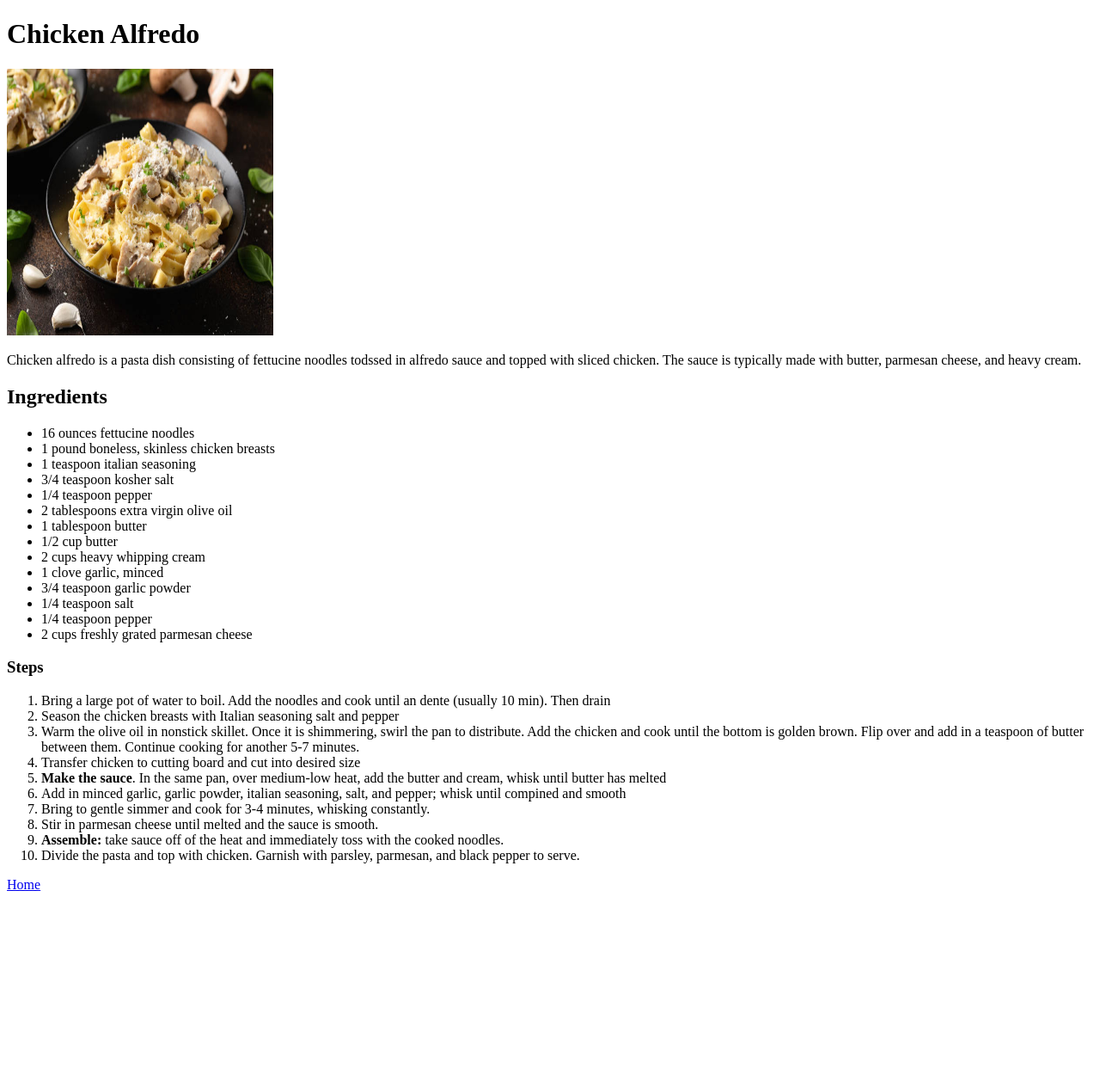
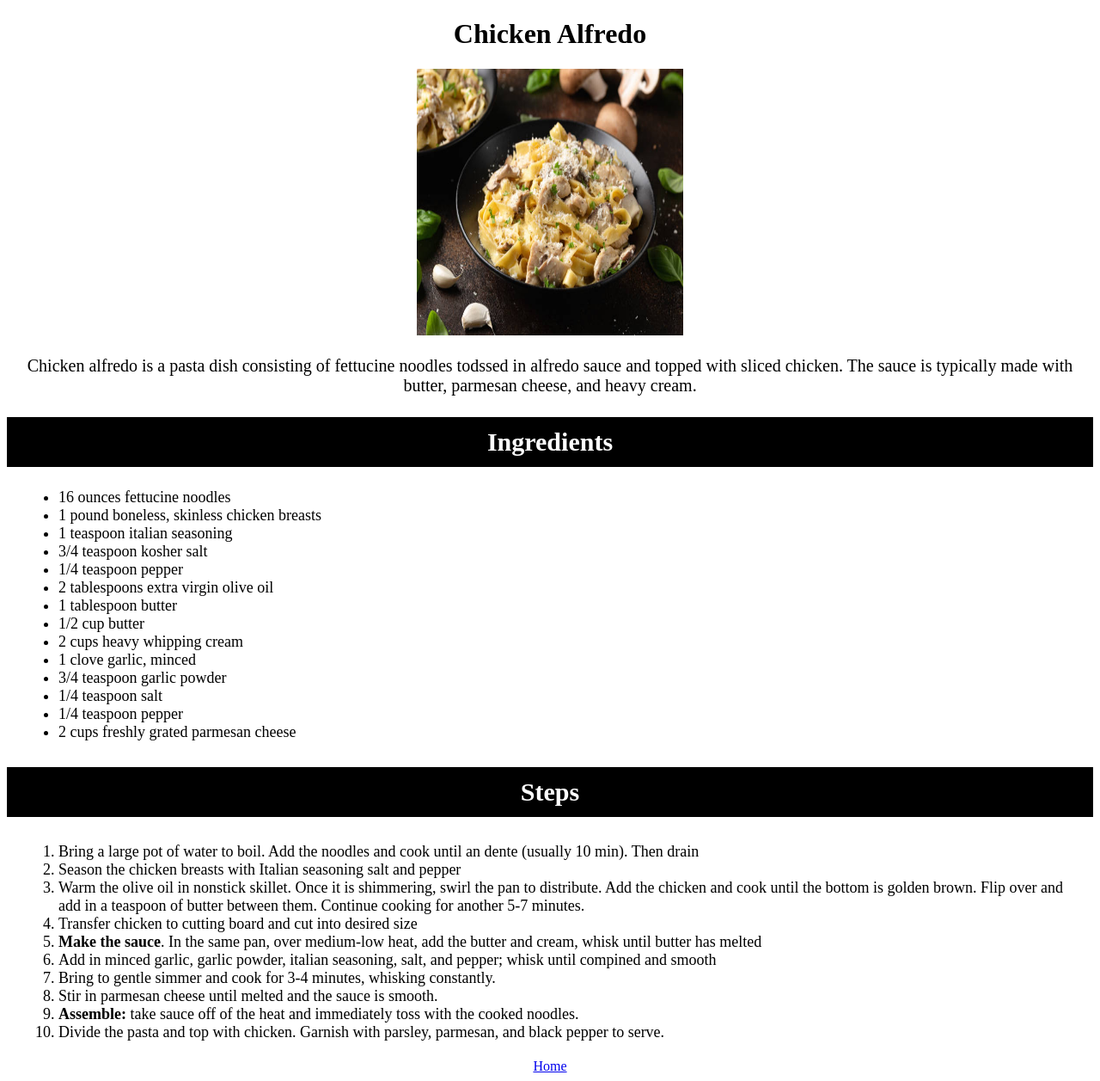
Before and after one commit to AlexC2811/Odin-Recipes, a plain HTML site: page recipes/chickenalfredo.html in a window 1280 px wide. Shown: the whole page at 86% size. Before the commit the page ends 1046 px from the top, so only its background shows below. Drawn offline with Linux system fonts and the light colour scheme.

Commit message:
added a stylesheet to style the recipe pages

```diff
--- a/recipes/chickenalfredo.html
+++ b/recipes/chickenalfredo.html
@@ -4,13 +4,14 @@
     <meta charset="UTF-8">
     <meta name="viewport" content="width=device-width, initial-scale=1.0">
     <title>Chicken Alfredo Recipe</title>
+    <link rel="stylesheet" href="chickenstyle.css">
 </head>
 <body>
     <h1>Chicken Alfredo</h1>
-    <p><img src="../images/chickenalfredo.jpg" alt="Chicken Alfredo" height="310" width="310"></p>
-    <p>Chicken alfredo is a pasta dish consisting of fettucine noodles todssed in alfredo sauce and topped with sliced chicken. The sauce is typically made with butter, parmesan cheese, and heavy cream.</p>
-    <h2>Ingredients</h2>
-    <ul>
+    <p class="image"><img src="../images/chickenalfredo.jpg" alt="Chicken Alfredo" height="310" width="310"></p>
+    <p class="description">Chicken alfredo is a pasta dish consisting of fettucine noodles todssed in alfredo sauce and topped with sliced chicken. The sauce is typically made with butter, parmesan cheese, and heavy cream.</p>
+    <h2 class="heading">Ingredients</h2>
+    <ul class="list">
         <li>16 ounces fettucine noodles</li>
         <li>1 pound boneless, skinless chicken breasts </li>
         <li>1 teaspoon italian seasoning</li>
@@ -26,8 +27,8 @@
         <li>1/4 teaspoon pepper</li>
         <li>2 cups freshly grated parmesan cheese</li>
     </ul>
-    <h3>Steps</h3>
-    <ol>
+    <h3 class="heading">Steps</h3>
+    <ol class="list">
         <li>Bring a large pot of water to boil. Add the noodles and cook until an dente (usually 10 min). Then drain</li>
         <li>Season the chicken breasts with Italian seasoning salt and pepper</li>
         <li>Warm the olive oil in nonstick skillet. Once it is shimmering, swirl the pan to distribute. Add the chicken and cook until the bottom is golden brown. Flip over and add in a teaspoon of butter between them. Continue cooking for another 5-7 minutes.</li>
@@ -42,6 +43,6 @@
     </ol>
 
 
-    <a href="../index.html">Home</a>
+    <a href="../index.html" class="return">Home</a>
 </body>
 </html>
--- /dev/null
+++ b/recipes/chickenstyle.css
@@ -0,0 +1,33 @@
+.image{
+    text-align: center;
+}
+
+h1{
+    text-align: center;
+}
+
+.description{
+    font-size: 20px;
+    text-align: center;
+}
+
+.list{
+    font-size: 18px;
+    margin: 20px;
+}
+
+.heading{
+    color: white;
+    background-color:black;
+    text-align: center;
+    padding: 12px;
+    font-size: 30px;
+}
+a{
+    display: block;
+}
+
+.return{
+    text-align: center;
+    margin-top: 20px;
+}
```
Also changed, not shown: recipes/friedshrimp.html (+8 -7 lines), recipes/frittata.html (+8 -7 lines).
